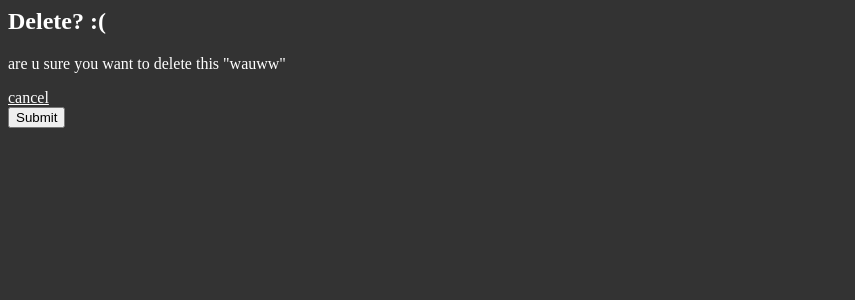
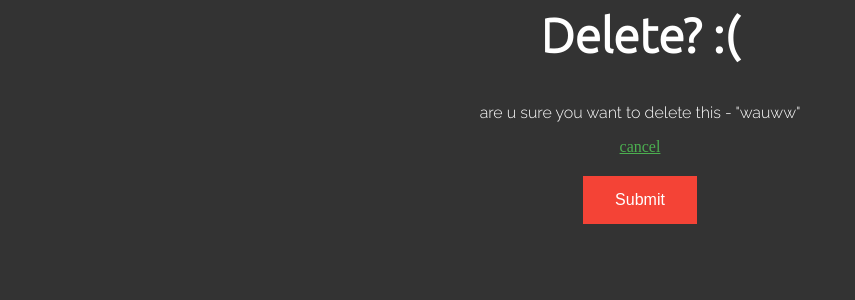
Before and after one commit to PesAdam/todo-django, a Django app: page /delete/10/ in a window 1280 px wide. Shown: the top 300 px of the page, without its empty margins (0-855 px from the left). Run offline with Django 4.2, Linux system fonts and the light colour scheme; data comes from the database, SQL or seed files in the repository; both versions use the stored data as it was after the commit.

Commit message:
delete page

```diff
--- a/todo/tasks/templates/tasks/delete.html
+++ b/todo/tasks/templates/tasks/delete.html
@@ -1,16 +1,20 @@
-<h2> Delete? :( </h2>
+<h2 class="nadpis"> Delete? :( </h2>
 
-<p> are u sure you want to delete this "{{item}}"</p>
-<a href="{% url 'list' %}"> cancel </a>
+<div class="center-text">
+    <p> are u sure you want to delete this - "{{item}}"</p>
+    <a href="{% url 'list' %}" class="cancel"> cancel </a>
+</div>
 
 <form method="POST" action="">
     {% csrf_token %}
-    <input type="submit" name="confirm">
+    <div class="center">
+        <input class="button red" type="submit" name="confirm">
+    </div>
 </form>
 
 
 <style>
-    @import url('https://fonts.googleapis.com/css2?family=Ubuntu:wght@300&display=swap');
+    @import url('https://fonts.googleapis.com/css2?family=Raleway:wght@300&family=Ubuntu:wght@300&display=swap');
 
         body{
             background-color: #333;
@@ -27,30 +31,16 @@
             font-family: 'Ubuntu', sans-serif;
         }
 
-        .zoznam{
-
-        }
-
-        .wrapper{
-            width: 100%%;
-            height: 100%;
-
-        }
-
-        input[type=text] {
-            width: 40%;
-            padding: 12px 20px;
-            margin: 8px 0;
-            box-sizing: border-box;
-            display: block;
-            margin: 0 auto;
-        }
-
         .center{
             display: flex;
             justify-content: center;
             align-items: center;
         }
+
+        .center-text{
+            text-align: center;
+        }
+
         .button{
             background-color: #4CAF50;
             border: none;
@@ -62,17 +52,16 @@
             margin-top: 20px;
         }
 
-        .zoznam{
-            display: flex;
-            justify-content: center;
-            align-items: center;
-            padding: 5px;
-            font-size: 22px;
-
+        .red{
+            background: #f44336;
         }
 
-        .zoznam a{
-            padding-right: 10px;
+        p{
+            font-family: 'Raleway', sans-serif;
         }
 
+        .cancel{
+            font-size: 16px;
+            color: #4CAF50;
+        }
 </style>
```
Also changed, not shown: todo/db.sqlite3.
